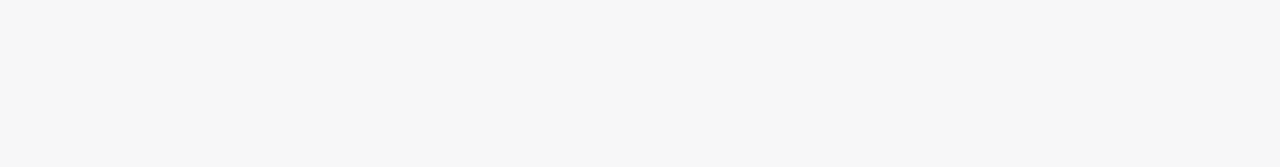
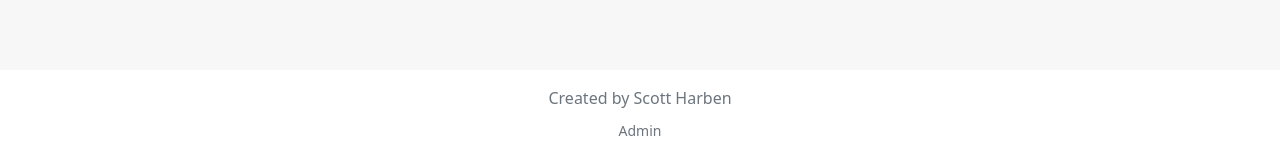
Before and after one commit to ScottHarben/Stats, a React (Create React App) app in the folder stats-front/: page / in a window 1280 px wide. Shown: the part 630-797 px from the top of the page. Built offline with nearby package versions, Linux system fonts and the light colour scheme; no server answers.

Commit message:
buttons and footer

```diff
--- a/stats-front/public/index.html
+++ b/stats-front/public/index.html
@@ -28,7 +28,7 @@
   </head>
   <body>
     <noscript>You need to enable JavaScript to run this app.</noscript>
-    <div id="root"></div>
+    <div id="root" class="content"></div>
     <!--
       This HTML file is a template.
       If you open it directly in the browser, you will see an empty page.
--- a/stats-front/src/App.css
+++ b/stats-front/src/App.css
@@ -1,3 +1,41 @@
+html, body, .content {
+  height: 100%;
+  margin: 0;
+}
+
 body {
   background-color: #f7f7f8 !important;
 }
+
+.content-inside {
+  min-height: 100%;
+  padding-bottom: 100px;
+}
+
+.footer {
+  min-height: 100px;
+  margin-top: -100px;
+  background-color: #fff;
+}
+
+.btn-check:not([disabled]):not(.disabled):checked +
+.btn-outline-primary:not([disabled]):not(.disabled):hover{
+    color: #fff !important;
+    background-color: #007bff !important;
+    border-color: #007bff !important;
+}
+
+.btn-check:not([disabled]):not(.disabled):not(:checked) +
+.btn-outline-primary:not([disabled]):not(.disabled):hover{
+    color: #007bff !important;
+    background-color: #fff !important;
+    border-color: #007bff !important;
+}
+
+.login-card {
+  max-width: 400px;
+}
+
+.admin {
+  text-decoration: none;
+}
--- a/stats-front/src/App.js
+++ b/stats-front/src/App.js
@@ -7,6 +7,7 @@ import Log from "./components/log";
 import Player from "./components/player";
 import PrivateRoute from "./components/privateRoute";
 import Admin from "./components/admin";
+import Footer from "./components/footer";
 import checkStorageForUser from "./components/functions/checkStorageForUser";
 
 const baseURL = process.env.NODE_ENV === 'development' ?
@@ -30,6 +31,7 @@ export default function App() {
 
   return (
     <Router>
+        <div className="content-inside">
           <Navbar user={user} handleUserChange={handleUserChange}/>
           <div className="container">
             <Routes>
@@ -53,6 +55,8 @@ export default function App() {
                 />
             </Routes>
           </div>
+        </div>
+      <Footer />
     </Router>
   );
 };
--- a/stats-front/src/components/admin.jsx
+++ b/stats-front/src/components/admin.jsx
@@ -64,7 +64,7 @@ export default function Admin(props) {
       ) : (
         <div></div>
       )}
-      <div className="card w-25 mt-5 mx-auto" style={{ maxWidth: "400px" }}>
+      <div className="card w-25 mt-5 mx-auto login-card">
         <div className="card-body">
           <h5 className="card-title mb-3">Log in</h5>
           <form onSubmit={login}>
--- /dev/null
+++ b/stats-front/src/components/footer.jsx
@@ -0,0 +1,18 @@
+import React, { Fragment } from "react";
+import { Link } from "react-router-dom";
+
+export default function Footer(){
+
+  return(
+    <div className="text-center footer">
+      <div className="pt-3 text-muted">
+        Created by Scott Harben
+      </div>
+      <div className="pt-2 pb-3">
+        <Link to="/admin" className="small text-muted admin">
+          Admin
+        </Link>
+      </div>
+    </div>
+  );
+}
--- a/stats-front/src/components/navbar.jsx
+++ b/stats-front/src/components/navbar.jsx
@@ -14,7 +14,7 @@ export default function Navbar(props){
   }
 
   return(
-    <nav className="navbar navbar-expand-lg navbar-dark bg-primary sticky-top">
+    <nav className="navbar navbar-expand-lg navbar-dark bg-primary">
       <div className="container">
         <Link to="/" className="navbar-brand">
           PLAY THE FADE
--- a/stats-front/src/components/player.jsx
+++ b/stats-front/src/components/player.jsx
@@ -87,7 +87,7 @@ export default function Player({axios}){
 
   return(
     <div className="mt-3 row w-auto">
-      <div className="col-lg-4">
+      <div className="col-lg-4 mb-5">
         <div className="form-group">
           <label htmlFor="playerSearch">Unassigned Players</label>
           <input type="text" className="form-control" id="playerSearch" placeholder="Enter player" onChange={getUnassignedSearch} />
@@ -103,7 +103,7 @@ export default function Player({axios}){
         </ul>
         <small id="playerSearchListHelp" className="form-text text-muted">{showingText}</small>
       </div>
-      <div className="col-lg-4">
+      <div className="col-lg-4 mb-5">
         <div className="form-group">
           <label htmlFor="playerSearch">PGA Players</label>
           <input type="text" className="form-control" id="playerSearch" placeholder="Enter player" onChange={getPGAPlayerSearch} />
@@ -119,7 +119,7 @@ export default function Player({axios}){
         </ul>
         <small id="playerSearchListHelp" className="form-text text-muted">{uaShowingText}</small>
       </div>
-      <div className="col-lg-4">
+      <div className="col-lg-4 mb-5">
         <div className="card">
           <div className="card-body">
             <p>Prize Picks: <span>{prizePicksPlayer.Name}</span></p>
```
Lines whose indentation alone changed are shown as unchanged.
